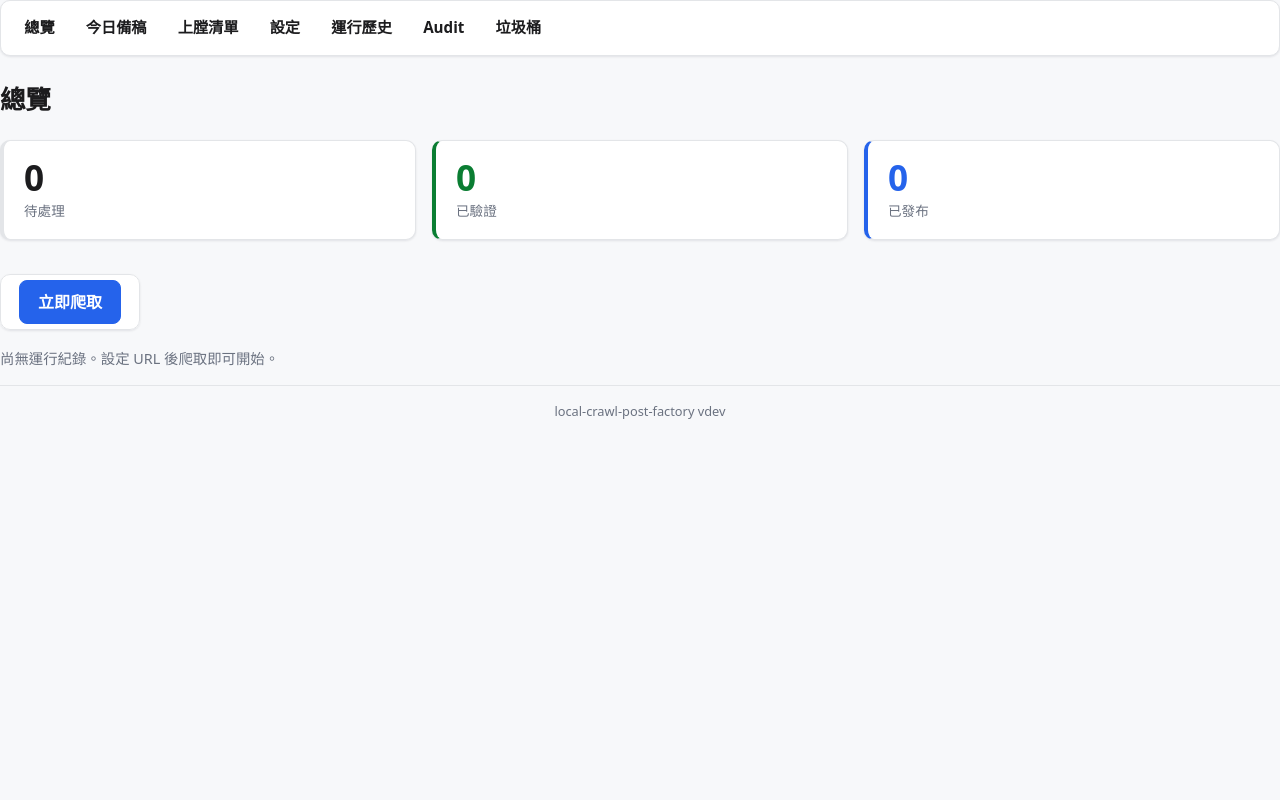
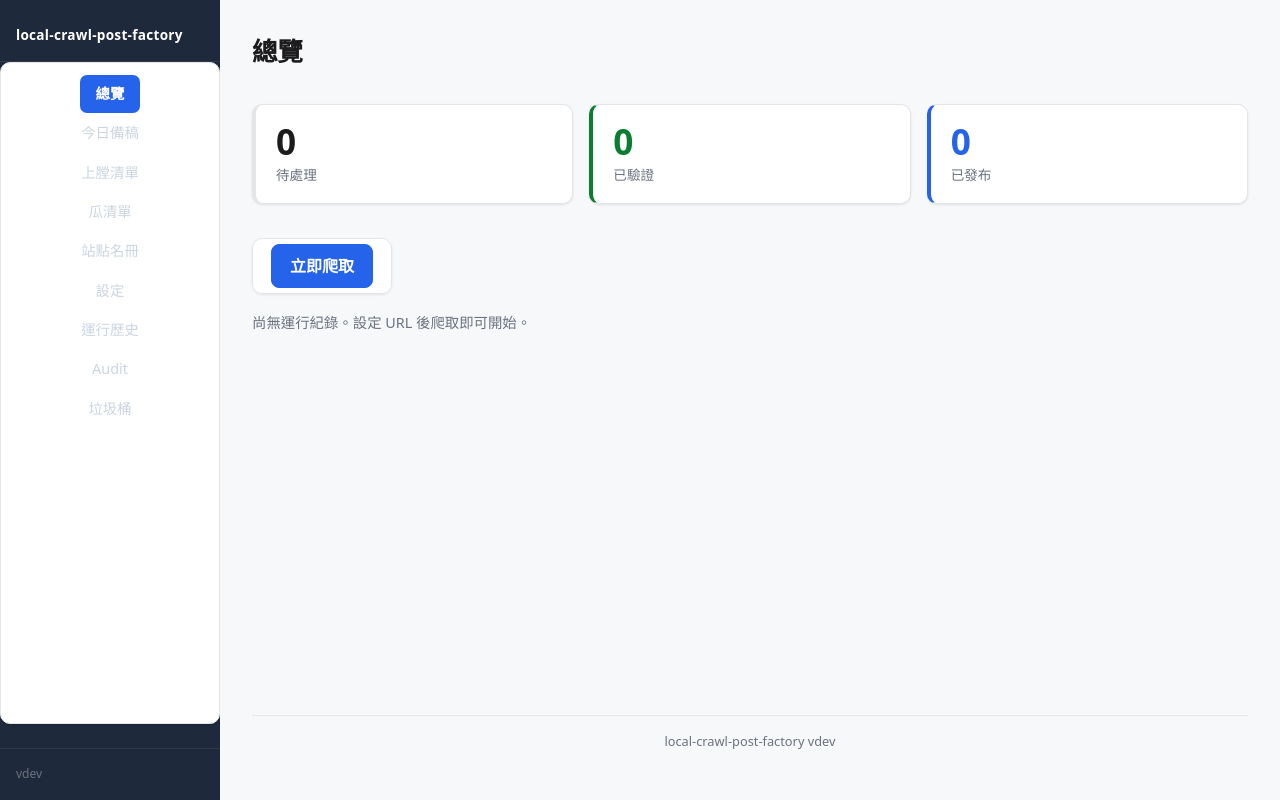
Before and after one commit to redredchen02-rgb/local-crawl-post-factory, a FastAPI app: page / in a window 1280 px wide. Run offline with FastAPI, Linux system fonts and the light colour scheme.

Commit message:
feat(webui): sidebar navigation — replace flat nav with .app-shell + <aside>
- Replace <nav> with <aside class="sidebar"> inside .app-shell CSS Grid
- Add /scoops and /roster to sidebar nav (both routes already exist)
- Add mobile hamburger #nav-toggle + #sidebar-backdrop with body scroll-lock
- Active nav via client-side JS: exact match for '/', startsWith for sub-routes
- Preserve {% block heading %} block name; h1 wrapped in .page-header
- Update test_webui_history.py: replace '<nav>' assertions with href="/packages"

Co-Authored-By: Claude Sonnet 4.6 <noreply@anthropic.com>

```diff
--- a/cpost/webui/templates/base.html
+++ b/cpost/webui/templates/base.html
@@ -29,7 +29,6 @@
     var ct=xhr.getResponseHeader('content-type')||'';
     if(!ct.includes('text/html')) return;
     var txt=xhr.responseText||'';
-    // extract first <p class="ok"> or <p class="error"> from response
     var mOk=txt.match(/<p[^>]*\bok\b[^>]*>([\s\S]*?)<\/p>/);
     var mErr=txt.match(/<p[^>]*\berror\b[^>]*>([\s\S]*?)<\/p>/);
     if(mOk) show(mOk[1].replace(/<[^>]+>/g,'').trim(),'ok');
@@ -38,11 +37,52 @@
   });
 })();
 </script>
-  <nav>
-    <a href="/">總覽</a><a href="/today">今日備稿</a><a href="/packages">上膛清單</a><a href="/settings">設定</a><a href="/history">運行歷史</a><a href="/audit">Audit</a><a href="/trash">垃圾桶</a>
-  </nav>
-  <h1>{% block heading %}{% endblock %}</h1>
-  {% block content %}{% endblock %}
-  <footer>local-crawl-post-factory v{{ app_version }}</footer>
+<div class="app-shell">
+  <button id="nav-toggle" aria-label="開啟選單">☰</button>
+  <div id="sidebar-backdrop"></div>
+  <aside class="sidebar">
+    <div class="sidebar-brand">local-crawl-post-factory</div>
+    <nav class="sidebar-nav">
+      <a href="/" class="nav-item">總覽</a>
+      <a href="/today" class="nav-item">今日備稿</a>
+      <a href="/packages" class="nav-item">上膛清單</a>
+      <a href="/scoops" class="nav-item">瓜清單</a>
+      <a href="/roster" class="nav-item">站點名冊</a>
+      <a href="/settings" class="nav-item">設定</a>
+      <a href="/history" class="nav-item">運行歷史</a>
+      <a href="/audit" class="nav-item">Audit</a>
+      <a href="/trash" class="nav-item">垃圾桶</a>
+    </nav>
+    <div class="sidebar-footer">v{{ app_version }}</div>
+  </aside>
+  <div class="main">
+    <div class="page-header">
+      <h1>{% block heading %}{% endblock %}</h1>
+    </div>
+    <div class="page-body">
+      {% block content %}{% endblock %}
+    </div>
+    <footer>local-crawl-post-factory v{{ app_version }}</footer>
+  </div>
+</div>
+<script>
+(function(){
+  var sidebar=document.querySelector('.sidebar');
+  var backdrop=document.getElementById('sidebar-backdrop');
+  var toggle=document.getElementById('nav-toggle');
+  function close(){sidebar.classList.remove('open');backdrop.classList.remove('open');document.body.style.overflow='';}
+  if(toggle) toggle.addEventListener('click',function(){
+    var open=sidebar.classList.toggle('open');
+    backdrop.classList.toggle('open',open);
+    document.body.style.overflow=open?'hidden':'';
+  });
+  if(backdrop) backdrop.addEventListener('click',close);
+  document.querySelectorAll('.nav-item').forEach(function(a){
+    var href=a.getAttribute('href');
+    var path=window.location.pathname;
+    if(href===path||(href!=='/'&&path.startsWith(href))) a.classList.add('active');
+  });
+})();
+</script>
 </body>
 </html>
```
Also changed, not shown: tests/test_webui_history.py (+3 -3 lines).
